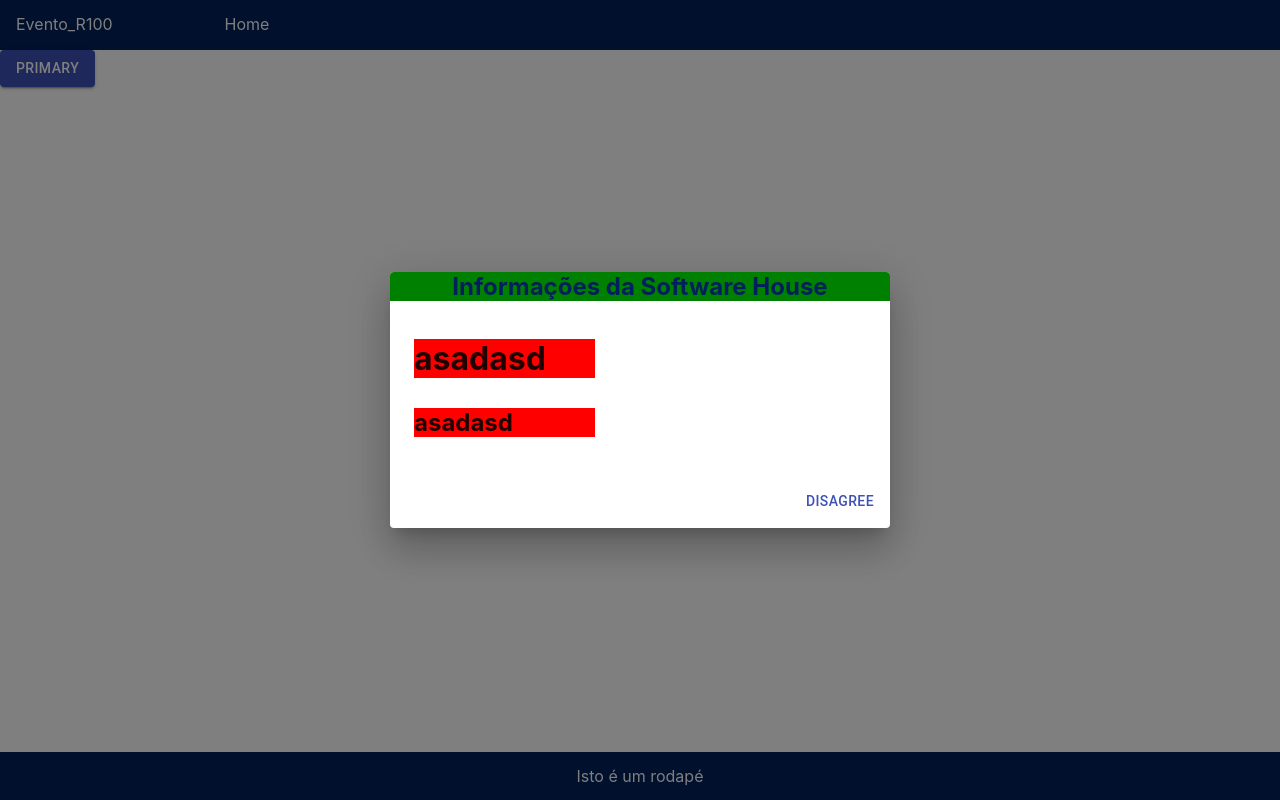
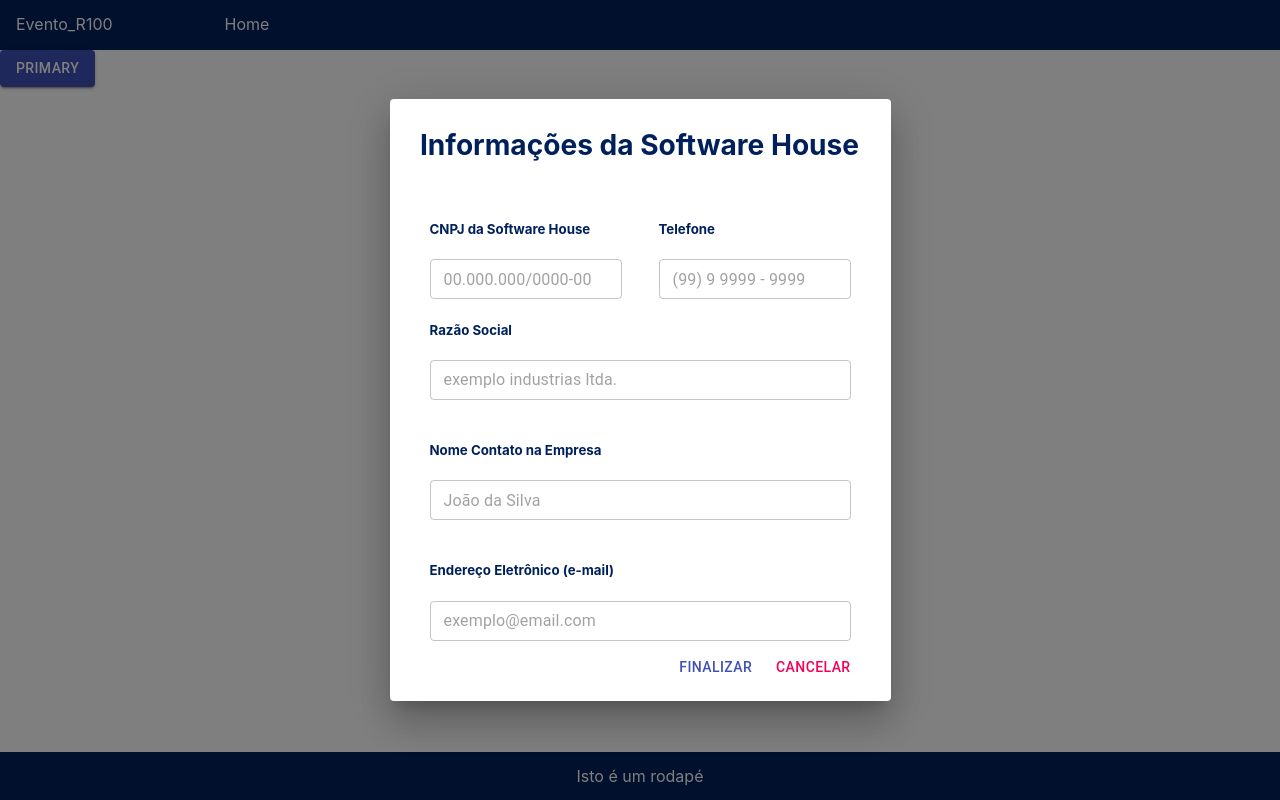
Before and after one commit to VictorHugoDS/front-R1000, a Next.js app: page / in a window 1280 px wide. Both pictures are taken after a click on the button "PRIMARY". Built offline with nearby package versions, Linux system fonts and the light colour scheme.

Commit message:
Cria modal para softwareHouse

```diff
--- a/components/modalsoftwarehouse/index.js
+++ b/components/modalsoftwarehouse/index.js
@@ -1,58 +1,144 @@
-import React from 'react';
+import React, { useEffect, useState } from 'react';
 import Button from '@material-ui/core/Button';
 import Dialog from '@material-ui/core/Dialog';
 import DialogActions from '@material-ui/core/DialogActions';
 import DialogContent from '@material-ui/core/DialogContent';
-import DialogContentText from '@material-ui/core/DialogContentText';
-import DialogTitle from '@material-ui/core/DialogTitle';
 import Slide from '@material-ui/core/Slide';
 import style from '../../styles/components/modal/style.module.scss';
 import { TextField } from '@material-ui/core';
+import { useForm } from "react-hook-form";
+import PropTypes from 'prop-types';
 
-
-export default function softwareHause({open,handleClose}) {
+export default function softwareHause({open,handleClose,setData,defaultValues}) {
 
     const Transition = React.forwardRef(function Transition(props, ref) {
         return <Slide direction="up" ref={ref} {...props} />;
       });
+
+    const { register, handleSubmit,getValues } = useForm();
+    const {cnpj,telefone,razao,contato,email} = defaultValues
+
+    const onSubmit = (data) =>{
+      const resp = {...data,exited:false}
+      setData(resp)
+      handleClose()
+    }
+
+    const exitTime = () =>{
+      setData({...getValues(),exited:true})
+      handleClose()
+    }
 
     return (
         <>
         <Dialog
             open={open}
             TransitionComponent={Transition}
-            onClose={handleClose}
+            onClose={exitTime}
             aria-labelledby="alert-dialog-slide-title"
             aria-describedby="alert-dialog-slide-description"
             unmountOnExit
         >
+
         <strong className={style.modalTitle}>
-            Informações da Software House
+            <h3>Informações da Software House
+              </h3>
         </strong>
         <DialogContent>
-          {/* <DialogContentText id="alert-dialog-slide-description">
-            <TextField id="outlined-basic" label="CNPJ da Software House" />
+          <form className={style.form} onSubmit={handleSubmit(onSubmit)}>
 
-          </DialogContentText>
-          <DialogContentText id="alert-dialog-slide-description">
-            <TextField id="outlined-basic" margin={'dense'} label="CNPJ da Software House" /> */}
-          {/* </DialogContentText> */}
-          <form className={style.form}>
-            <h1>
-                asadasd
-            </h1>
-            <h2>
-                asadasd
-            </h2>
+            <div className={style.input}>
+              <h5 className={style.title}>CNPJ da Software House</h5>
+              <TextField id="outlined-basic"
+                variant="outlined"
+                placeholder='00.000.000/0000-00'
+                fullWidth
+                size="small"
+                defaultValue={cnpj && null}
+                {...register("cnpj")}
+              />
+            </div>
+
+            <div className={style.input}>
+            <h5 className={style.title}>Telefone</h5>
+              <TextField id="outlined-basic"
+                placeholder='(99) 9 9999 - 9999'
+                variant="outlined"
+                fullWidth
+                size="small"
+                defaultValue={telefone && null}
+                {...register("telefone")}
+              />
+            </div>
+
+            <br/>
+
+            <div className={style.inputFull}>
+              <h5 className={style.title}>Razão Social</h5>
+                <TextField id="outlined-basic"
+                  variant="outlined"
+                  fullWidth
+                  size="small"
+                  placeholder='exemplo industrias ltda.'
+                  defaultValue={razao && null}
+                  {...register("razao")}
+                />
+            </div>
+
+            <br/>
+            <div className={style.inputFull}>
+              <h5 className={style.title}>Nome Contato na Empresa</h5>
+                <TextField id="outlined-basic"
+                  placeholder='João da Silva'
+                  variant="outlined"
+                  fullWidth
+                  size="small"
+                  defaultValue={contato && null}
+                  {...register("contato")}
+                />
+            </div>
+
+            <br/>
+            <div className={style.inputFull}>
+              <h5 className={style.title}>Endereço Eletrônico (e-mail)</h5>
+                <TextField id="outlined-basic"
+                  placeholder='exemplo@email.com'
+                  variant="outlined"
+                  fullWidth
+                  size="small"
+                  defaultValue={email && null}
+                  {...register("email")}
+                />
+            </div>
+            <DialogActions>
+              <Button  type="submit"  color="primary">
+                Finalizar
+              </Button>
+              <Button onClick={()=>{handleClose()}} color="secondary">
+                Cancelar
+              </Button>
+          </DialogActions>
           </form>
-
         </DialogContent>
-        <DialogActions>
-          <Button onClick={handleClose} color="primary">
-            Disagree
-          </Button>
-        </DialogActions>
       </Dialog>
         </>
     )
   }
+
+softwareHause.propTypes ={
+    open: PropTypes.bool.isRequired,
+    handleClose: PropTypes.func.isRequired,
+    setData: PropTypes.func,
+    defaultValues: PropTypes.shape({
+      cnpj: PropTypes.string,
+      telefone: PropTypes.string,
+      razao: PropTypes.string,
+      contato: PropTypes.string,
+      email: PropTypes.string
+    }),
+}
+
+softwareHause.defaultProps ={
+  setData: ()=>{},
+  defaultValues: {},
+}
--- a/package.json
+++ b/package.json
@@ -13,9 +13,11 @@
     "axios": "^0.27.2",
     "bootstrap": "^5.1.3",
     "next": "12.2.0",
+    "prop-types": "^15.8.1",
     "react": "18.2.0",
     "react-bootstrap": "^2.4.0",
-    "react-dom": "18.2.0"
+    "react-dom": "18.2.0",
+    "react-hook-form": "^7.33.1"
   },
   "devDependencies": {
     "eslint": "8.18.0",
--- a/pages/index.js
+++ b/pages/index.js
@@ -8,11 +8,13 @@ export default function Home() {
   const handleClose = () =>{
     setOpen(false)
   }
+  const xxx =(eee) =>{console.log(eee)}
+
 
   return (
     <>
         {/*Necessário se não bugava a página */}
-        {open && ( <Modal open={open} handleClose={handleClose}/>)}
+        {open && ( <Modal open={open} handleClose={handleClose}setData={xxx}/> )}
 
         <Button variant="contained" color="primary" onClick={()=>{
           setOpen(true)
--- a/styles/components/modal/style.module.scss
+++ b/styles/components/modal/style.module.scss
@@ -3,22 +3,37 @@
 .modalTitle {
     color: $c-blue;
     text-align: center;
-    background-color: green;
+    // background-color: green;
     // padding: 15px 20% 20px 20%;
+    padding-top: 1px;
     font-size: x-large;
     width: 500px;
 }
 
 .input {
-    margin: 20px;
-    color: red;
-    background-color: yellow;
+    margin:1px 0 0 0;
+    width:12rem;
+    text-align:left;
+    padding: 0 1rem 0 1rem;
+    // border: 1px solid gray;
+    display:inline-block;
+
 }
 
-.form  > *{
-    // display: ;
-    margin: 30px 0;
-    background-color: red;
-    width: 40%;
+.input:first-child{
+    width:12rem;
+    margin-right: 5px;
+}
+
+.title{
+    font-style: normal;
+    color: $c-blue;
+  }
+
+.inputFull {
+    width:93%;
+    text-align:left;
+    padding: 0 1rem;
+
 
 }
```
Also changed, not shown: 2 other files (tests, documents, lock files or other folders).
